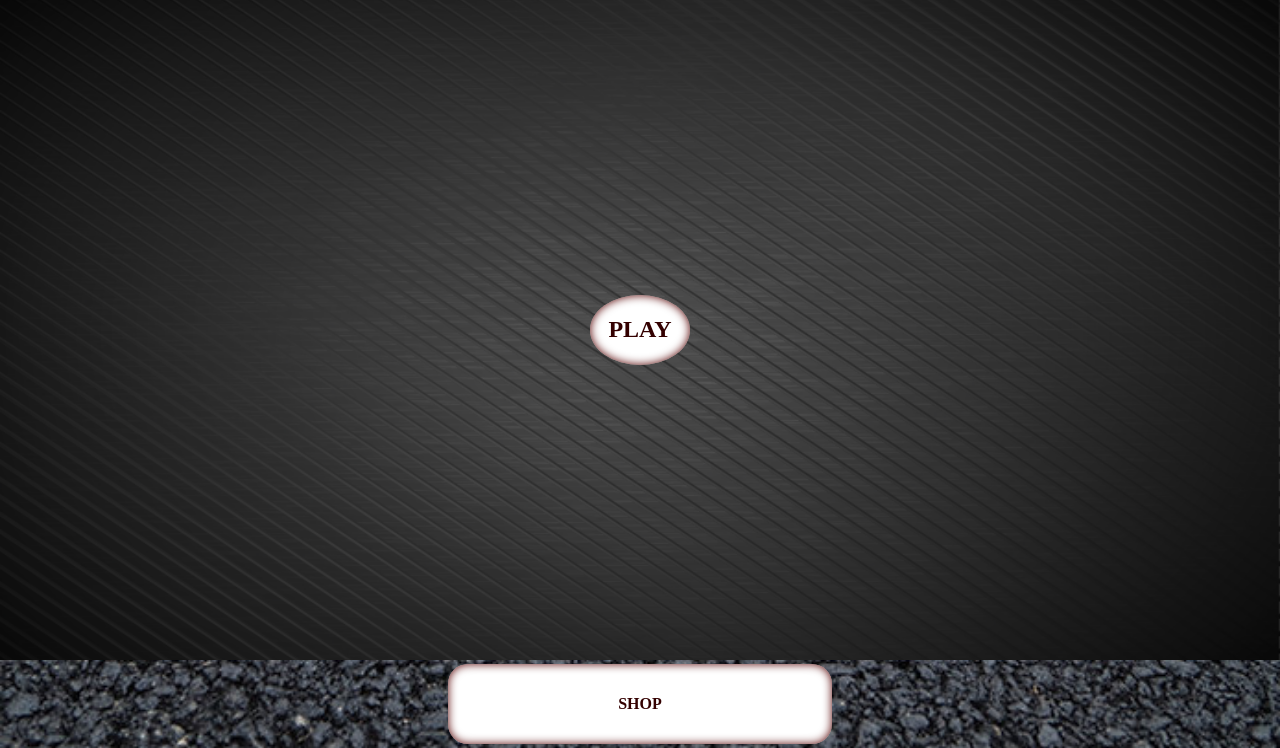
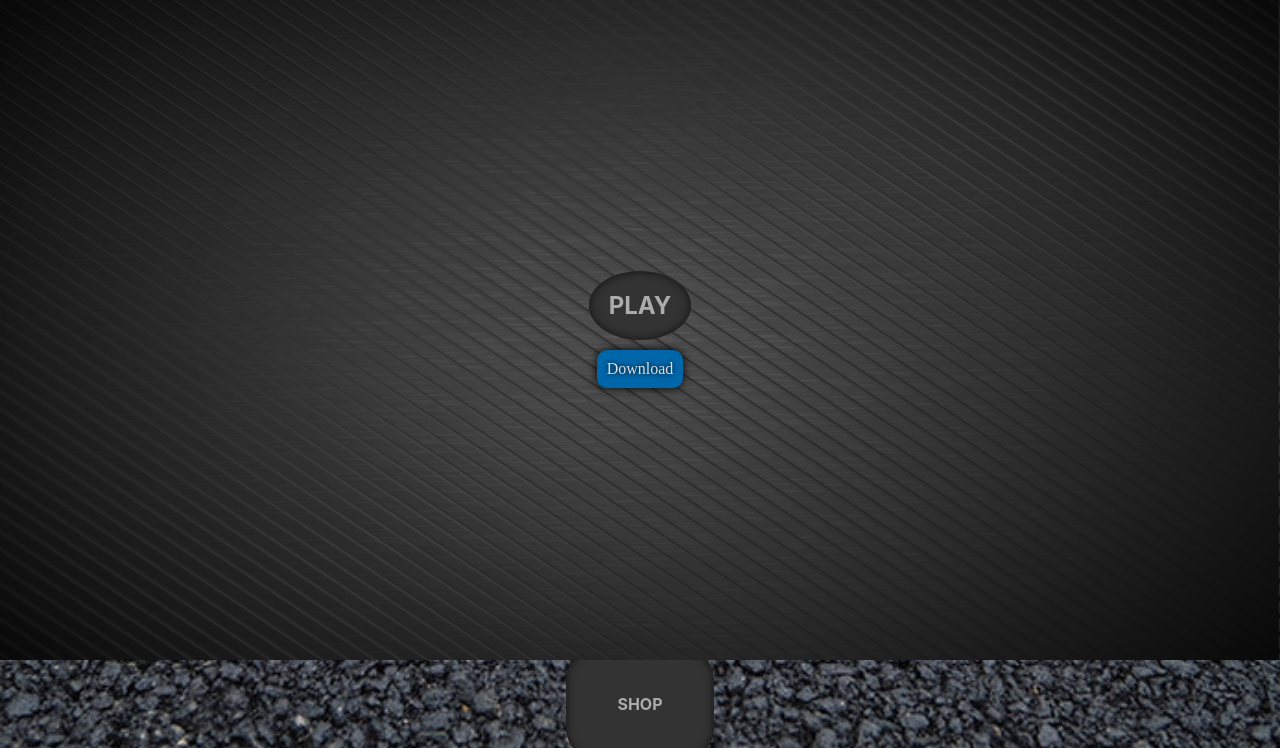
Before and after one commit to Aram7000/amigoprojects, a PHP site: the page made by Qyart Jump/index.html in a window 1280 px wide. Shown: the part 133-881 px from the top of the page. Run offline with PHP 8.4, Linux system fonts and the light colour scheme.

Commit message:
Qyart Jump Download

```diff
--- a/Qyart Jump/index.html
+++ b/Qyart Jump/index.html
@@ -31,8 +31,9 @@
 
 
         <div class="scene">
-            <div class="home-scene">
+            <div class="home-scene flex column aic jcc">
                 <a href="game.html" class="play-button">PLAY</a>
+                <a href="Qyart_jump_4.1.0.apk" class="download-button">Download</a>
             </div>
         </div>
 
--- a/Qyart Jump/style.css
+++ b/Qyart Jump/style.css
@@ -205,33 +205,43 @@ header .rl {
 }
 
 .play-button {
-    box-shadow: inset 0 0 10px #550000;
-    background-color: #ffffff;
+    font-family: -apple-system, BlinkMacSystemFont, 'Segoe UI', Roboto, Oxygen, Ubuntu, Cantarell, 'Open Sans', 'Helvetica Neue', sans-serif;
+    box-shadow: inset 0 0 10px #111111;
+    background-color: #333333;
     justify-content: center;
     box-sizing: border-box;
     text-decoration: none;
     align-items: center;
     border-radius: 50%;
     font-weight: bold;
-    color: #330000;
+    color: #acacac;
     font-size: 150%;
     display: flex;
-    height: 70px;
-    width: 100px;
+    padding: 20px;
+}
+
+.download-button {
+    box-shadow: 0 0 10px 0 #000000;
+    text-shadow: 0 0 5px #000000;
+    background-color: #0066aa;
+    border-radius: 10px;
+    margin-top: 10px;
+    color: #dedede;
+    padding: 10px;
 }
 
 .shop-button {
-    box-shadow: inset 0 0 10px #550000;
-    background-color: #ffffff;
+    font-family: -apple-system, BlinkMacSystemFont, 'Segoe UI', Roboto, Oxygen, Ubuntu, Cantarell, 'Open Sans', 'Helvetica Neue', sans-serif;
+    box-shadow: inset 0 0 10px #111111;
+    background-color: #333333;
     justify-content: center;
     text-decoration: none;
-    border-radius: 20px;
     align-items: center;
     font-weight: bolder;
-    color: #330000;
+    border-radius: 30%;
+    color: #acacac;
     display: flex;
-    height: 90%;
-    width: 30%;
+    padding: 4%;
 }
 
 .shop-scene {
--- a/index.html
+++ b/index.html
@@ -33,7 +33,8 @@
         <span class="NEON_loading-i" id="i4"></span>
     </div>
     <div id="projects" class="flex column p20">
-        <a class="project p10 m5" href="Jumping Box/">jumping box</a>
+        <a class="project p10 m5" href="Jumping Box/">Jumping Box</a>
+        <a class="project p10 m5" href="Qyart Jump/">Qyart Jump</a>
     </div>
 </body>
 
```
Also changed, not shown: Debugs/Qyart Jump 4.1.0/whats_new.md (renamed from Qyart Jump/whats_new.md, +1 -1 lines), Debugs/Qyart Jump 4.1.0/qyart jump 4.1.0 description.png (deleted), 2 other files.
